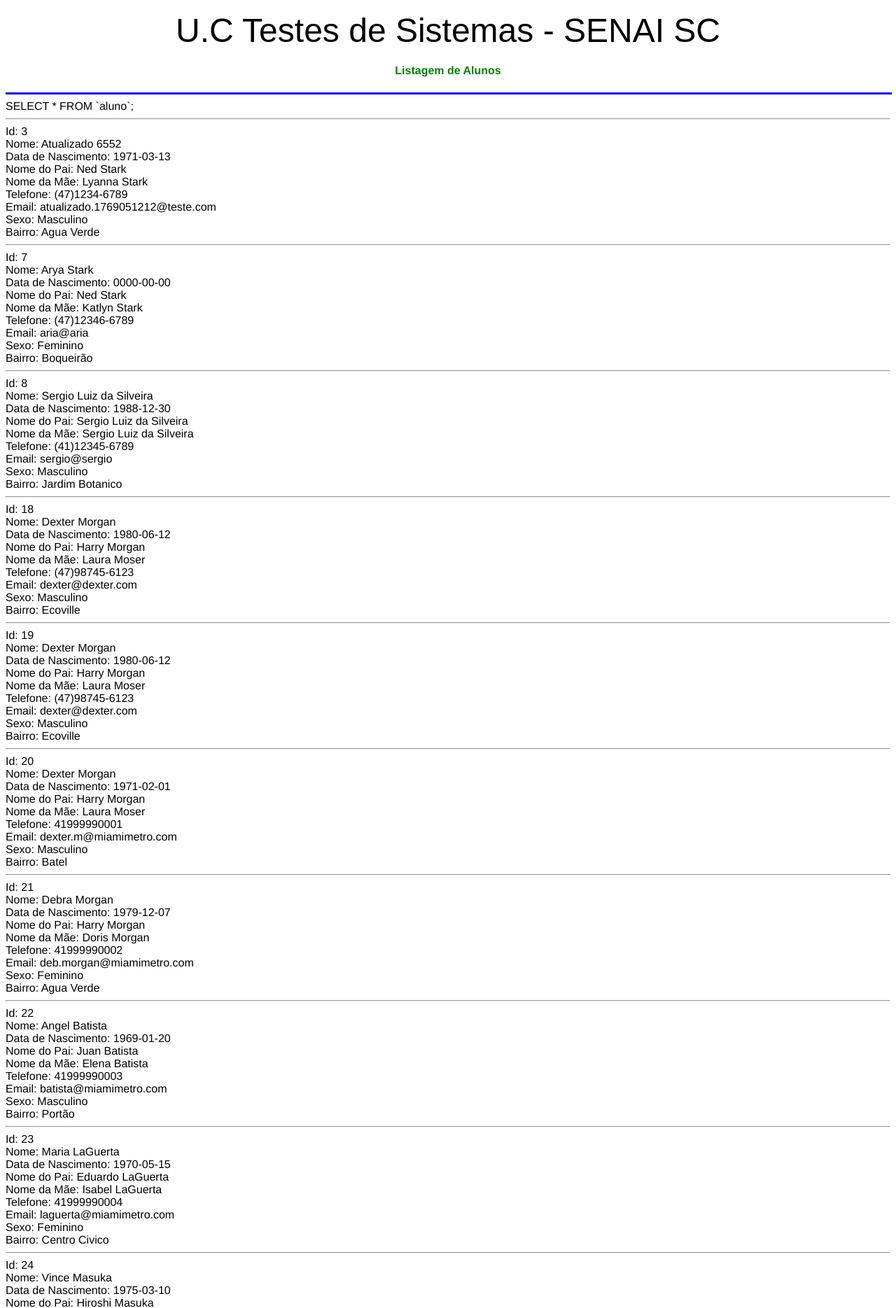
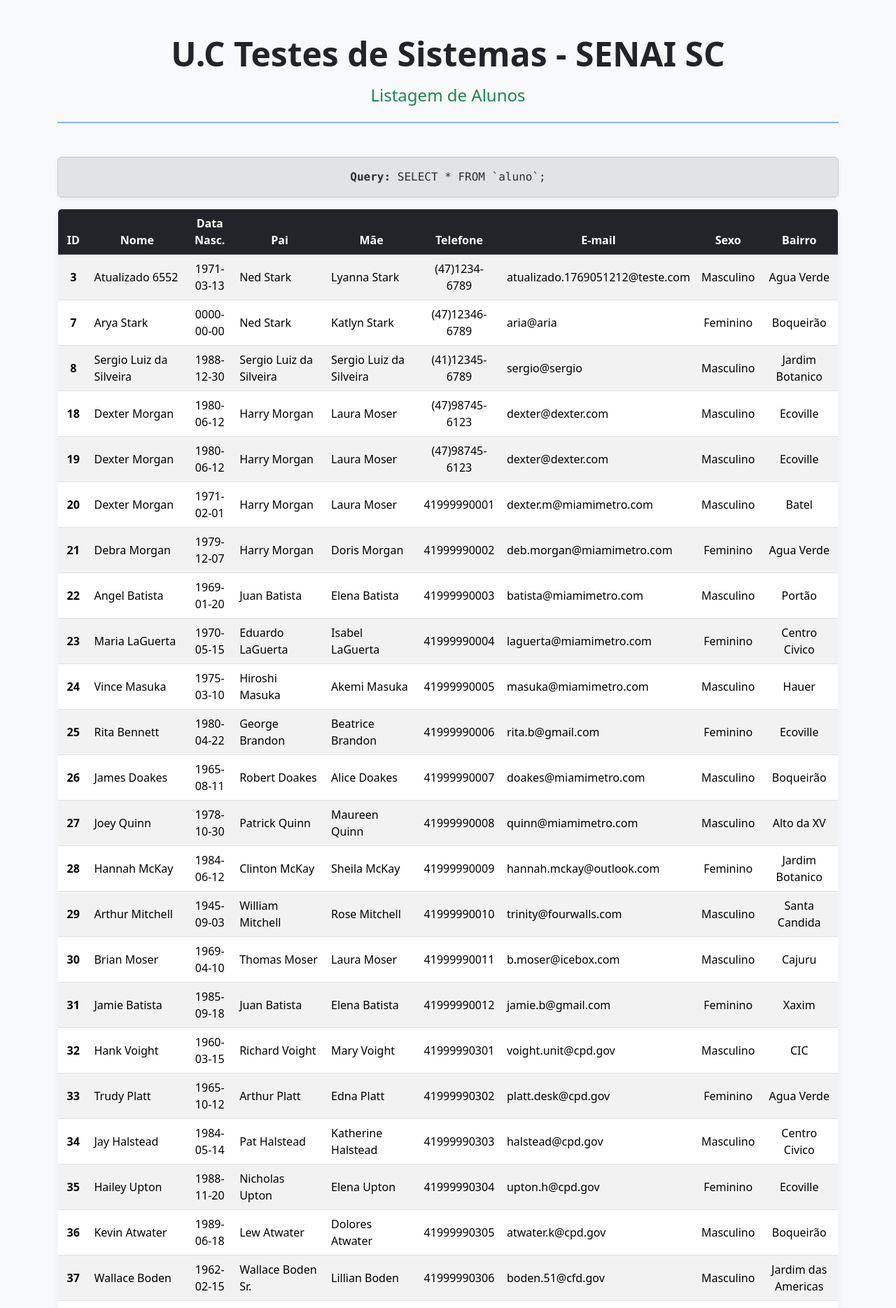
Before and after one commit to lucasvfurtado-dot/Testes_Lucas, a PHP site: page /listar.php in a window 1280 px wide. Shown: the top 1869 px of the page at 70% size. Run offline with PHP 8.4, Linux system fonts and the light colour scheme; data comes from the database, SQL or seed files in the repository.

Commit message:
Update listar.php
Atualizado o listar.php com bootstrap

```diff
--- a/ParaAlunosTesteSistemas_Escola-main/CRUD_ALUNO/listar.php
+++ b/ParaAlunosTesteSistemas_Escola-main/CRUD_ALUNO/listar.php
@@ -3,84 +3,115 @@
 <head>
     <meta charset="UTF-8">
     <meta name="viewport" content="width=device-width, initial-scale=1.0">
-    <title>Listar</title>
+    <title>Listar Alunos</title>
+
+    <link href="https://cdn.jsdelivr.net/npm/bootstrap@5.3.3/dist/css/bootstrap.min.css" rel="stylesheet">
 </head>
-<body style="font-family: helvetica;">
+<body class="bg-light">
 
-    <p align="center">
-        <font size="7" face="Arial">U.C Testes de Sistemas - SENAI SC</font>
-    </p>
-    <h4>
-        <font color="green">
-            <center>Listagem de Alunos</center>
-        </font>
-    </h4>
+    <div class="container py-5">
 
-    <hr width="100%" align="center" size="3" color="blue">
+        <header class="text-center mb-4">
+            <h1 class="display-5 fw-bold text-dark">U.C Testes de Sistemas - SENAI SC</h1>
+            <h2 class="h4 text-success mt-3">Listagem de Alunos</h2>
+        </header>
+
+        <hr class="border-primary border-2 opacity-50 mb-5">
+
+        <div class="row justify-content-center mb-5">
+            <div class="col-12">
 
                 <?php
                 $conexao = new mysqli("127.0.0.1","root","","sistemaescola");
+
                 if($conexao->connect_errno){
-        $erro = "Ocorreu um erro na conexão com o banco de dados.";
-        exit;
-    }
-
+                    echo '<div class="alert alert-danger text-center shadow-sm fw-semibold" role="alert">Ocorreu um erro na conexão com o banco de dados.</div>';
+                } else {
                     $conexao->set_charset("utf8");
 
                     $sql = "SELECT * FROM `aluno`;";
-    echo $sql."<hr>";
+
+                    // Exibe a Query executada em uma caixa de alerta cinza do Bootstrap
+                    echo '<div class="alert alert-secondary text-center font-monospace shadow-sm" role="alert"><strong>Query:</strong> ' . $sql . '</div>';
+
                     $result = $conexao->query($sql);
 
                     if($result->num_rows > 0){
+                        // Criação da Tabela Responsiva do Bootstrap
+                        echo '<div class="table-responsive shadow-sm rounded border border-light bg-white">';
+                        echo '<table class="table table-striped table-hover align-middle mb-0">';
+                        echo '<thead class="table-dark text-center">';
+                        echo '<tr>
+                                <th scope="col">ID</th>
+                                <th scope="col">Nome</th>
+                                <th scope="col">Data Nasc.</th>
+                                <th scope="col">Pai</th>
+                                <th scope="col">Mãe</th>
+                                <th scope="col">Telefone</th>
+                                <th scope="col">E-mail</th>
+                                <th scope="col">Sexo</th>
+                                <th scope="col">Bairro</th>
+                              </tr>';
+                        echo '</thead>';
+                        echo '<tbody class="text-center">';
+
+                        // Laço de repetição para preencher as linhas da tabela com os dados do banco
                         while($linha = $result->fetch_assoc()){
-        echo "Id: ".$linha["id"]."<br>";
-        echo "Nome: ".$linha["nome"]."<br>";
-        echo "Data de Nascimento: ".$linha["dataNascimento"]."<br>";
-        echo "Nome do Pai: ".$linha["nomePai"]."<br>";
-        echo "Nome da Mãe: ".$linha["nomeMae"]."<br>";
-        echo "Telefone: ".$linha["telefone"]."<br>";
-        echo "Email: ".$linha["email"]."<br>";
-        echo "Sexo: ".$linha["sexo"]."<br>";
-        echo "Bairro: ".$linha["bairro"]."<br><hr>";
+                            echo '<tr>';
+                            echo '<td class="fw-bold">' . $linha["id"] . '</td>';
+                            echo '<td class="text-start">' . $linha["nome"] . '</td>';
+                            echo '<td>' . $linha["dataNascimento"] . '</td>';
+                            echo '<td class="text-start">' . $linha["nomePai"] . '</td>';
+                            echo '<td class="text-start">' . $linha["nomeMae"] . '</td>';
+                            echo '<td>' . $linha["telefone"] . '</td>';
+                            echo '<td class="text-start">' . $linha["email"] . '</td>';
+                            echo '<td>' . $linha["sexo"] . '</td>';
+                            echo '<td>' . $linha["bairro"] . '</td>';
+                            echo '</tr>';
                         }
+
+                        echo '</tbody>';
+                        echo '</table>';
+                        echo '</div>';
                     } else {
-        echo "Sem resultado <br>";
+                        echo '<div class="alert alert-warning text-center shadow-sm fw-semibold" role="alert">Sem resultado. Nenhum aluno encontrado no banco de dados.</div>';
                     }
 
                     $conexao->close();
+                }
                 ?>
 
-<hr width="100%" align="center" size="3" color="blue">
-        <table width="400" border="0" cellspacing="0" cellspading="0" align="center">
-            <tr>
-            <td>
+            </div>
+        </div>
+
+        <hr class="border-primary border-2 opacity-50 my-5">
+
+        <div class="d-flex flex-wrap justify-content-center gap-2 mb-4">
             <form method="POST" action="formAluno.php">
-                        <center><input type="submit" value="Registrar Novo Aluno"></center>
+                <button type="submit" class="btn btn-success">Registrar Novo Aluno</button>
             </form>
-                </td>
-                <td>
             <form method="POST" action="procurar.php">
-                        <center><input type="submit" value="Consultar Aluno"></center>
+                <button type="submit" class="btn btn-info text-white">Consultar Aluno</button>
             </form>
-                </td>
-                <td>
             <form method="POST" action="atualizar.php">
-                        <center><input type="submit" value="Atualizar Dados do  Aluno"></center>
+                <button type="submit" class="btn btn-warning text-dark">Atualizar Dados do Aluno</button>
             </form>
-                </td>
-                <td>
             <form method="POST" action="apagar.php">
-                        <center><input type="submit" value="Excluir Dados do  Aluno"></center>
+                <button type="submit" class="btn btn-danger">Excluir Dados do Aluno</button>
             </form>
-                </td>
-            </tr>
-        </table><br>
-        <nav align="center">
-            <a href="index.php">| Home |</a>
-            <a href="formMatricula.php"> Matricula |</a>
+        </div>
+
+        <nav class="text-center mb-3">
+            <a href="index.php" class="text-decoration-none mx-2 fw-semibold">| Home |</a>
+            <a href="formMatricula.php" class="text-decoration-none mx-2 fw-semibold">| Matricula |</a>
         </nav>
 
         <hr>
-    <p align="center">Prof. Sergio Luiz da Silveira</p>
+
+        <p class="text-center text-muted fw-semibold">Prof. Sergio Luiz da Silveira</p>
+
+    </div>
+
+    <script src="https://cdn.jsdelivr.net/npm/bootstrap@5.3.3/dist/js/bootstrap.bundle.min.js"></script>
 </body>
 </html>
```
Lines whose indentation alone changed are shown as unchanged.
